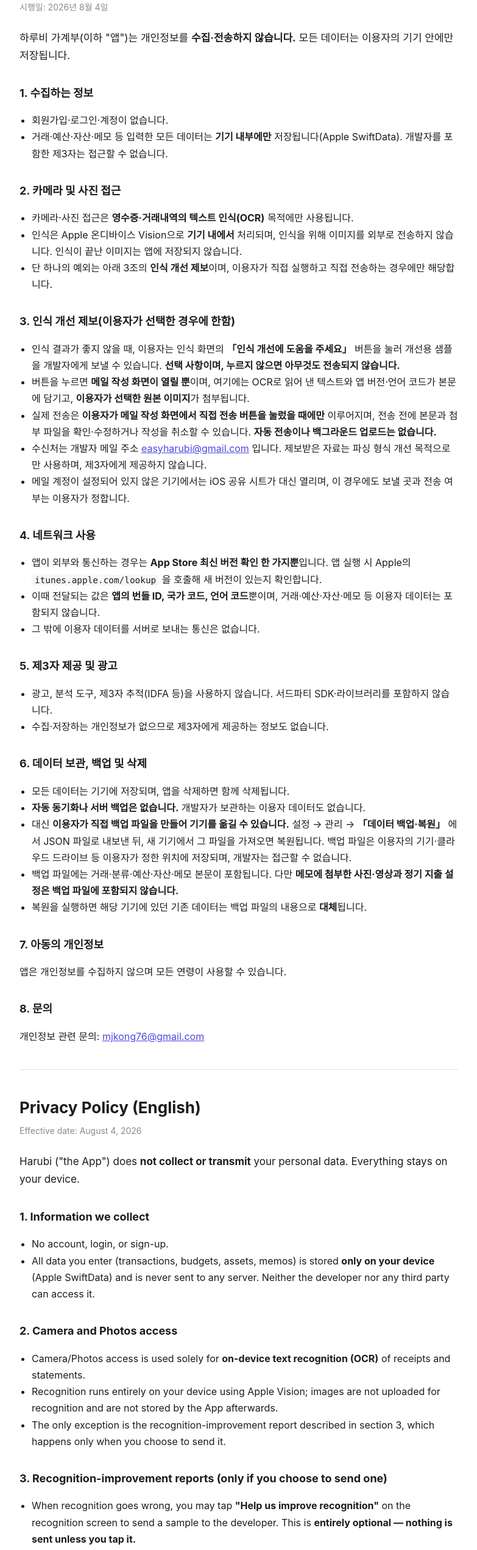
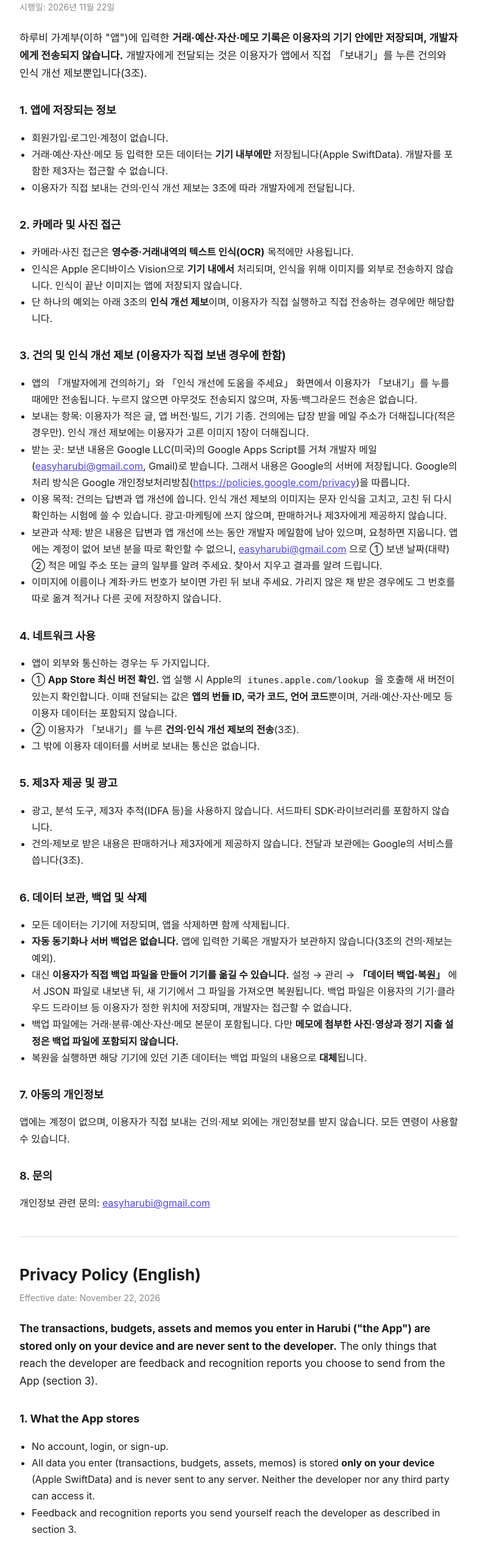
Before and after one commit to mjkong76/harubi-site, a plain HTML site: page index.html in a window 1280 px wide. Shown: the part 140-2681 px from the top of the page at 61% size, without its empty margins (248-1031 px from the left). Drawn offline with Linux system fonts and the light colour scheme.

Commit message:
개인정보처리방침 1.4.5 — 앱 안 건의·인식 개선 제보 전송 반영 (시행일 2026-11-22)
ko·en: lede·§1·§3(전체 교체)·§4(통신 두 가지)·§5·§6·§7·§8(easyharubi@gmail.com)
— docs/MARKETING-1.4.5-STRINGS-PRIVACY.md §2-1~§2-4 문면 그대로.
같은 날 고칠 자리(§2-6 → MARKETING-FEEDBACK-FORM §3 A-7·A-8·A-9 문면):
ko 랜딩 제목, en 랜딩 「no upload for recognition」, de 랜딩 「kein Upload für die Erkennung」, support 데이터 저장 답.

변경 파일:
- index.html
- ko/index.html
- en/index.html
- de/index.html
- support.html

Co-Authored-By: Claude Opus 5.5 <noreply@anthropic.com>
Claude-Session: https://claude.ai/code/session_01PDdgXwM1ba1JQZuQvZ4qDQ

```diff
--- a/index.html
+++ b/index.html
@@ -29,13 +29,14 @@
   <nav><strong>하루비 가계부</strong> · 개인정보 처리방침 · <a href="support.html">지원 Support</a> · <a href="ko/">소개</a> <a href="en/">EN</a> <a href="de/">DE</a></nav>
 
   <h1>개인정보 처리방침</h1>
-  <div class="eff">시행일: 2026년 8월 4일</div>
-  <p class="lede">하루비 가계부(이하 "앱")는 개인정보를 <strong>수집·전송하지 않습니다.</strong> 모든 데이터는 이용자의 기기 안에만 저장됩니다.</p>
+  <div class="eff">시행일: 2026년 11월 22일</div>
+  <p class="lede">하루비 가계부(이하 "앱")에 입력한 <strong>거래·예산·자산·메모 기록은 이용자의 기기 안에만 저장되며, 개발자에게 전송되지 않습니다.</strong> 개발자에게 전달되는 것은 이용자가 앱에서 직접 「보내기」를 누른 건의와 인식 개선 제보뿐입니다(3조).</p>
 
-  <h2>1. 수집하는 정보</h2>
+  <h2>1. 앱에 저장되는 정보</h2>
   <ul>
     <li>회원가입·로그인·계정이 없습니다.</li>
     <li>거래·예산·자산·메모 등 입력한 모든 데이터는 <strong>기기 내부에만</strong> 저장됩니다(Apple SwiftData). 개발자를 포함한 제3자는 접근할 수 없습니다.</li>
+    <li>이용자가 직접 보내는 건의·인식 개선 제보는 3조에 따라 개발자에게 전달됩니다.</li>
   </ul>
 
   <h2>2. 카메라 및 사진 접근</h2>
@@ -45,53 +46,56 @@
     <li>단 하나의 예외는 아래 3조의 <strong>인식 개선 제보</strong>이며, 이용자가 직접 실행하고 직접 전송하는 경우에만 해당합니다.</li>
   </ul>
 
-  <h2>3. 인식 개선 제보(이용자가 선택한 경우에 한함)</h2>
+  <h2>3. 건의 및 인식 개선 제보 (이용자가 직접 보낸 경우에 한함)</h2>
   <ul>
-    <li>인식 결과가 좋지 않을 때, 이용자는 인식 화면의 <strong>「인식 개선에 도움을 주세요」</strong> 버튼을 눌러 개선용 샘플을 개발자에게 보낼 수 있습니다. <strong>선택 사항이며, 누르지 않으면 아무것도 전송되지 않습니다.</strong></li>
-    <li>버튼을 누르면 <strong>메일 작성 화면이 열릴 뿐</strong>이며, 여기에는 OCR로 읽어 낸 텍스트와 앱 버전·언어 코드가 본문에 담기고, <strong>이용자가 선택한 원본 이미지</strong>가 첨부됩니다.</li>
-    <li>실제 전송은 <strong>이용자가 메일 작성 화면에서 직접 전송 버튼을 눌렀을 때에만</strong> 이루어지며, 전송 전에 본문과 첨부 파일을 확인·수정하거나 작성을 취소할 수 있습니다. <strong>자동 전송이나 백그라운드 업로드는 없습니다.</strong></li>
-    <li>수신처는 개발자 메일 주소 <a href="mailto:easyharubi@gmail.com">easyharubi@gmail.com</a> 입니다. 제보받은 자료는 파싱 형식 개선 목적으로만 사용하며, 제3자에게 제공하지 않습니다.</li>
-    <li>메일 계정이 설정되어 있지 않은 기기에서는 iOS 공유 시트가 대신 열리며, 이 경우에도 보낼 곳과 전송 여부는 이용자가 정합니다.</li>
+    <li>앱의 「개발자에게 건의하기」와 「인식 개선에 도움을 주세요」 화면에서 이용자가 「보내기」를 누를 때에만 전송됩니다. 누르지 않으면 아무것도 전송되지 않으며, 자동·백그라운드 전송은 없습니다.</li>
+    <li>보내는 항목: 이용자가 적은 글, 앱 버전·빌드, 기기 기종. 건의에는 답장 받을 메일 주소가 더해집니다(적은 경우만). 인식 개선 제보에는 이용자가 고른 이미지 1장이 더해집니다.</li>
+    <li>받는 곳: 보낸 내용은 Google LLC(미국)의 Google Apps Script를 거쳐 개발자 메일(<a href="mailto:easyharubi@gmail.com">easyharubi@gmail.com</a>, Gmail)로 받습니다. 그래서 내용은 Google의 서버에 저장됩니다. Google의 처리 방식은 Google 개인정보처리방침(<a href="https://policies.google.com/privacy">https://policies.google.com/privacy</a>)을 따릅니다.</li>
+    <li>이용 목적: 건의는 답변과 앱 개선에 씁니다. 인식 개선 제보의 이미지는 문자 인식을 고치고, 고친 뒤 다시 확인하는 시험에 쓸 수 있습니다. 광고·마케팅에 쓰지 않으며, 판매하거나 제3자에게 제공하지 않습니다.</li>
+    <li>보관과 삭제: 받은 내용은 답변과 앱 개선에 쓰는 동안 개발자 메일함에 남아 있으며, 요청하면 지웁니다. 앱에는 계정이 없어 보낸 분을 따로 확인할 수 없으니, <a href="mailto:easyharubi@gmail.com">easyharubi@gmail.com</a> 으로 ① 보낸 날짜(대략) ② 적은 메일 주소 또는 글의 일부를 알려 주세요. 찾아서 지우고 결과를 알려 드립니다.</li>
+    <li>이미지에 이름이나 계좌·카드 번호가 보이면 가린 뒤 보내 주세요. 가리지 않은 채 받은 경우에도 그 번호를 따로 옮겨 적거나 다른 곳에 저장하지 않습니다.</li>
   </ul>
 
   <h2>4. 네트워크 사용</h2>
   <ul>
-    <li>앱이 외부와 통신하는 경우는 <strong>App Store 최신 버전 확인 한 가지뿐</strong>입니다. 앱 실행 시 Apple의 <code>itunes.apple.com/lookup</code> 을 호출해 새 버전이 있는지 확인합니다.</li>
-    <li>이때 전달되는 값은 <strong>앱의 번들 ID, 국가 코드, 언어 코드</strong>뿐이며, 거래·예산·자산·메모 등 이용자 데이터는 포함되지 않습니다.</li>
+    <li>앱이 외부와 통신하는 경우는 두 가지입니다.</li>
+    <li>① <strong>App Store 최신 버전 확인.</strong> 앱 실행 시 Apple의 <code>itunes.apple.com/lookup</code> 을 호출해 새 버전이 있는지 확인합니다. 이때 전달되는 값은 <strong>앱의 번들 ID, 국가 코드, 언어 코드</strong>뿐이며, 거래·예산·자산·메모 등 이용자 데이터는 포함되지 않습니다.</li>
+    <li>② 이용자가 「보내기」를 누른 <strong>건의·인식 개선 제보의 전송</strong>(3조).</li>
     <li>그 밖에 이용자 데이터를 서버로 보내는 통신은 없습니다.</li>
   </ul>
 
   <h2>5. 제3자 제공 및 광고</h2>
   <ul>
     <li>광고, 분석 도구, 제3자 추적(IDFA 등)을 사용하지 않습니다. 서드파티 SDK·라이브러리를 포함하지 않습니다.</li>
-    <li>수집·저장하는 개인정보가 없으므로 제3자에게 제공하는 정보도 없습니다.</li>
+    <li>건의·제보로 받은 내용은 판매하거나 제3자에게 제공하지 않습니다. 전달과 보관에는 Google의 서비스를 씁니다(3조).</li>
   </ul>
 
   <h2>6. 데이터 보관, 백업 및 삭제</h2>
   <ul>
     <li>모든 데이터는 기기에 저장되며, 앱을 삭제하면 함께 삭제됩니다.</li>
-    <li><strong>자동 동기화나 서버 백업은 없습니다.</strong> 개발자가 보관하는 이용자 데이터도 없습니다.</li>
+    <li><strong>자동 동기화나 서버 백업은 없습니다.</strong> 앱에 입력한 기록은 개발자가 보관하지 않습니다(3조의 건의·제보는 예외).</li>
     <li>대신 <strong>이용자가 직접 백업 파일을 만들어 기기를 옮길 수 있습니다.</strong> 설정 → 관리 → <strong>「데이터 백업·복원」</strong> 에서 JSON 파일로 내보낸 뒤, 새 기기에서 그 파일을 가져오면 복원됩니다. 백업 파일은 이용자의 기기·클라우드 드라이브 등 이용자가 정한 위치에 저장되며, 개발자는 접근할 수 없습니다.</li>
     <li>백업 파일에는 거래·분류·예산·자산·메모 본문이 포함됩니다. 다만 <strong>메모에 첨부한 사진·영상과 정기 지출 설정은 백업 파일에 포함되지 않습니다.</strong></li>
     <li>복원을 실행하면 해당 기기에 있던 기존 데이터는 백업 파일의 내용으로 <strong>대체</strong>됩니다.</li>
   </ul>
 
   <h2>7. 아동의 개인정보</h2>
-  <p>앱은 개인정보를 수집하지 않으며 모든 연령이 사용할 수 있습니다.</p>
+  <p>앱에는 계정이 없으며, 이용자가 직접 보내는 건의·제보 외에는 개인정보를 받지 않습니다. 모든 연령이 사용할 수 있습니다.</p>
 
   <h2>8. 문의</h2>
-  <p>개인정보 관련 문의: <a href="mailto:mjkong76@gmail.com">mjkong76@gmail.com</a></p>
+  <p>개인정보 관련 문의: <a href="mailto:easyharubi@gmail.com">easyharubi@gmail.com</a></p>
 
   <hr>
 
   <h1>Privacy Policy (English)</h1>
-  <div class="eff">Effective date: August 4, 2026</div>
-  <p class="lede">Harubi ("the App") does <strong>not collect or transmit</strong> your personal data. Everything stays on your device.</p>
+  <div class="eff">Effective date: November 22, 2026</div>
+  <p class="lede"><strong>The transactions, budgets, assets and memos you enter in Harubi ("the App") are stored only on your device and are never sent to the developer.</strong> The only things that reach the developer are feedback and recognition reports you choose to send from the App (section 3).</p>
 
-  <h2>1. Information we collect</h2>
+  <h2>1. What the App stores</h2>
   <ul>
     <li>No account, login, or sign-up.</li>
     <li>All data you enter (transactions, budgets, assets, memos) is stored <strong>only on your device</strong> (Apple SwiftData) and is never sent to any server. Neither the developer nor any third party can access it.</li>
+    <li>Feedback and recognition reports you send yourself reach the developer as described in section 3.</li>
   </ul>
 
   <h2>2. Camera and Photos access</h2>
@@ -101,42 +105,44 @@
     <li>The only exception is the recognition-improvement report described in section 3, which happens only when you choose to send it.</li>
   </ul>
 
-  <h2>3. Recognition-improvement reports (only if you choose to send one)</h2>
+  <h2>3. Feedback and recognition reports (only when you send one)</h2>
   <ul>
-    <li>When recognition goes wrong, you may tap <strong>"Help us improve recognition"</strong> on the recognition screen to send a sample to the developer. This is <strong>entirely optional — nothing is sent unless you tap it.</strong></li>
-    <li>Tapping the button only <strong>opens a pre-filled mail draft</strong>. The message body contains the text extracted by OCR plus the app version and language code, and <strong>the original image you selected</strong> is attached.</li>
-    <li>Nothing is transmitted until <strong>you press Send yourself</strong> in that mail draft. You can review or edit the body and attachments, or cancel the draft, before sending. <strong>There is no automatic or background upload.</strong></li>
-    <li>Reports go to the developer's address, <a href="mailto:easyharubi@gmail.com">easyharubi@gmail.com</a>, and are used only to improve parsing formats. They are not shared with third parties.</li>
-    <li>If no mail account is configured on the device, the iOS share sheet opens instead; you still decide where it goes and whether to send it at all.</li>
+    <li>Data is sent only when you tap "Send" on the "Send feedback" or "Help us improve recognition" screen in the App. Nothing is sent unless you tap it, and there is no automatic or background upload.</li>
+    <li>What is sent: the text you write, the app version and build, and your device model. Feedback also includes an email address for a reply, if you enter one. A recognition report also includes the one image you selected.</li>
+    <li>Where it goes: submissions pass through Google Apps Script, a service of Google LLC (USA), and arrive in the developer's mailbox (<a href="mailto:easyharubi@gmail.com">easyharubi@gmail.com</a>, Gmail), so they are stored on Google's servers. Google's handling is governed by the Google Privacy Policy (<a href="https://policies.google.com/privacy">https://policies.google.com/privacy</a>).</li>
+    <li>Purpose: feedback is used to reply to you and improve the App. Images from recognition reports may be used to test text recognition while fixing it and after. Nothing is used for advertising or marketing, sold, or shared with third parties.</li>
+    <li>Keeping and deleting: submissions stay in the developer's mailbox while they are used to reply and improve the App, and are deleted on request. The App has no accounts, so we cannot tell on our own who sent what. Email <a href="mailto:easyharubi@gmail.com">easyharubi@gmail.com</a> with (1) roughly when you sent it and (2) the email address you entered or part of what you wrote, and we will find it, delete it and confirm.</li>
+    <li>If a name or an account or card number is visible in an image, please cover it before sending. If we receive one uncovered, we do not copy or store that number anywhere else.</li>
   </ul>
 
   <h2>4. Network usage</h2>
   <ul>
-    <li>The App makes exactly one kind of network request: <strong>checking the App Store for a newer version</strong>. On launch it calls Apple's <code>itunes.apple.com/lookup</code>.</li>
-    <li>That request carries only the <strong>app's bundle identifier, a country code and a language code</strong>. It contains none of your transaction, budget, asset or memo data.</li>
+    <li>The App makes two kinds of network request:</li>
+    <li>(1) <strong>Checking the App Store for a newer version.</strong> On launch it calls Apple's <code>itunes.apple.com/lookup</code>. That request carries only the <strong>app's bundle identifier, a country code and a language code</strong>. It contains none of your transaction, budget, asset or memo data.</li>
+    <li>(2) <strong>Sending feedback or a recognition report</strong> when you tap Send (section 3).</li>
     <li>No other communication sends your data anywhere.</li>
   </ul>
 
   <h2>5. Third parties and advertising</h2>
   <ul>
     <li>No ads, analytics, or third-party tracking (no IDFA). The App contains no third-party SDKs or libraries.</li>
-    <li>Because no personal data is collected or stored, none is shared with third parties.</li>
+    <li>Feedback and reports are never sold or shared with third parties. They are delivered and stored using Google's services (section 3).</li>
   </ul>
 
   <h2>6. Retention, backup and deletion</h2>
   <ul>
     <li>All data lives on your device, and deleting the App deletes it.</li>
-    <li><strong>There is no automatic sync and no server backup</strong>, and the developer holds no copy of your data.</li>
+    <li><strong>There is no automatic sync and no server backup</strong>, and the developer holds no copy of what you enter in the App (feedback and reports in section 3 are the exception).</li>
     <li>Instead, <strong>you can create a backup file yourself and carry it to a new device.</strong> Go to Settings → Management → <strong>Data backup &amp; restore</strong>, export a JSON file, and import that file on the new device. The file is saved wherever you choose (your device, your own cloud drive), and the developer cannot access it.</li>
     <li>The backup file includes transactions, categories, budgets, assets and memo text. However, <strong>photos and videos attached to memos, and recurring-expense settings, are not included in the backup file.</strong></li>
     <li>Restoring <strong>replaces</strong> the data already on that device with the contents of the backup file.</li>
   </ul>
 
   <h2>7. Children's privacy</h2>
-  <p>The App collects no personal data and is suitable for all ages.</p>
+  <p>The App has no accounts and receives no personal data other than feedback and reports you send yourself. It is suitable for all ages.</p>
 
   <h2>8. Contact</h2>
-  <p>Contact: <a href="mailto:mjkong76@gmail.com">mjkong76@gmail.com</a></p>
+  <p>Contact: <a href="mailto:easyharubi@gmail.com">easyharubi@gmail.com</a></p>
 
   <footer>
     <p><a href="ko/">앱 소개(한국어)</a> · <a href="en/">About (English)</a> · <a href="de/">Über die App (Deutsch)</a> · <a href="support.html">지원 Support</a></p>
```
Also changed, not shown: de/index.html (+1 -1 lines), en/index.html (+1 -1 lines), ko/index.html (+1 -1 lines), support.html (+1 -1 lines).
